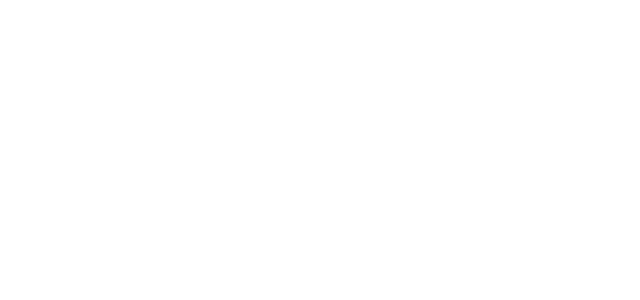
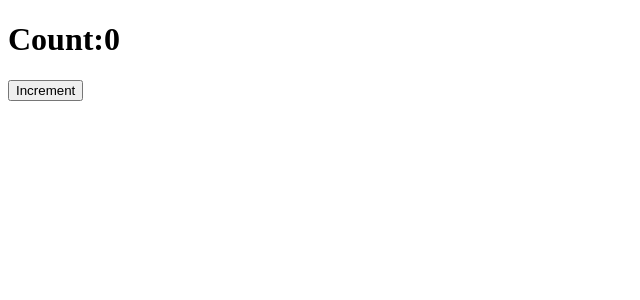
Before and after one commit to saurabhprasadsah/React_Geeky_shows, a React (Vite) app: page / in a window 1280 px wide. Shown: the top 300 px of the page, without its empty margins (0-640 px from the left). Built offline with nearby package versions, Linux system fonts and the light colour scheme.

Commit message:
usecoustomhooks

```diff
--- a/components/LearnCustomHook.jsx
+++ b/components/LearnCustomHook.jsx
@@ -1,6 +1,17 @@
+
+
+import { useCoustomCounter } from "../hooks/useCoustomCounter"
 
 export const LearnCustomHook = () => {
+
+  const { count, handleIncrement } = useCoustomCounter()
+
   return (
-    <div></div>
+    <>
+      <h1>
+        Count:{count}
+      </h1>
+      <button onClick={handleIncrement}> Increment</button>
+    </>
   )
 }
--- a/src/hooks/useCoustomCounter.jsx
+++ b/hooks/useCoustomCounter.jsx
@@ -1,7 +1,4 @@
 import { useState } from "react";
-
-
-
 
 export const useCoustomCounter = () => {
     const [count, setCount] = useState(0)
@@ -9,8 +6,8 @@
         setCount(count + 1)
     }
 
-  return (
+  return {
     count, handleIncrement
 
-  )
+  }
 }
--- a/src/App.jsx
+++ b/src/App.jsx
@@ -32,6 +32,7 @@
 
      {/* <LearnUseCallback/>
      <GenrateRandomNumber/> */}
+
      <LearnCustomHook/>
 
     </>
```
